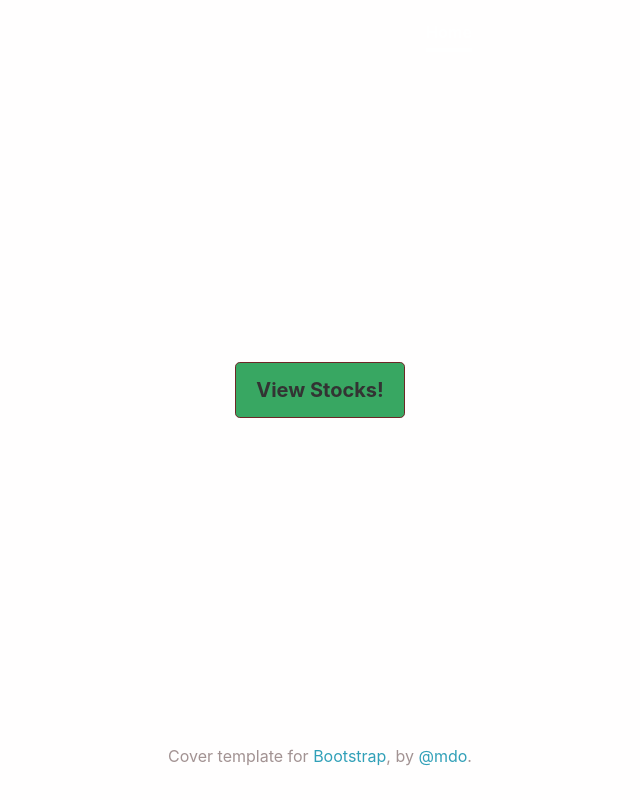
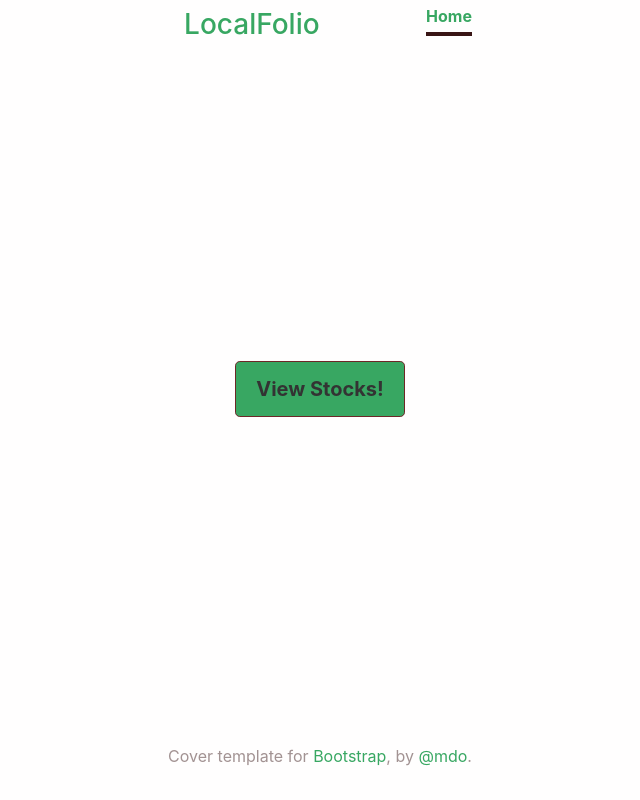
Before and after one commit to girisagar46/DjangoStockPOC, a Django app: template templates/index.html in a window 1280 px wide. Shown: the whole page, without its empty margins (320-960 px from the left). Run offline with Django 3.2, Linux system fonts and the light colour scheme; the template is opened without the code that fills it, so the values that code supplies are empty; some libraries are stand-ins or nearby versions.

Commit message:
Change the color and heading

```diff
--- a/LocalFolioPOC/settings/base.py
+++ b/LocalFolioPOC/settings/base.py
@@ -18,6 +18,8 @@
     # Custom apps
     'finance.apps.FinanceConfig',
 
+
+    # Third party app
     'rest_framework',
     'drf_yasg',
     'django.contrib.admin',
@@ -29,10 +31,8 @@
     'django.contrib.humanize',
     'django_filters',
     'bootstrapform',
+]
 
-
-
-]
 MIDDLEWARE = [
     'django.middleware.security.SecurityMiddleware',
     'django.contrib.sessions.middleware.SessionMiddleware',
--- a/templates/_base.html
+++ b/templates/_base.html
@@ -4,15 +4,18 @@
 <head>
     <meta charset="UTF-8">
     <title>LocalFolio Finance</title>
-    <link rel="stylesheet" href="https://stackpath.bootstrapcdn.com/bootstrap/4.5.2/css/bootstrap.min.css" integrity="sha384-JcKb8q3iqJ61gNV9KGb8thSsNjpSL0n8PARn9HuZOnIxN0hoP+VmmDGMN5t9UJ0Z" crossorigin="anonymous">
+    <link rel="stylesheet" href="https://stackpath.bootstrapcdn.com/bootstrap/4.5.2/css/bootstrap.min.css"
+          integrity="sha384-JcKb8q3iqJ61gNV9KGb8thSsNjpSL0n8PARn9HuZOnIxN0hoP+VmmDGMN5t9UJ0Z" crossorigin="anonymous">
     <link rel="stylesheet" href="{% static 'css/styles.css' %}">
 </head>
 
 <body class="text-center">
 
-    <div class="cover-container d-flex h-100 p-3 mx-auto flex-column">
+<div class="cover-container d-flex flex-column bd-highlight mb-3">
     <header class="masthead mb-auto">
         <div class="inner">
+            <h3 class="masthead-brand"><a class="nav-link active" href="{% url 'finance:index' %}">LocalFolio</a></h3>
+
             <nav class="nav nav-masthead justify-content-center">
                 <a class="nav-link active" href="{% url 'finance:index' %}">Home</a>
             </nav>
@@ -24,7 +27,8 @@
 
     <footer class="mastfoot mt-auto">
         <div class="inner">
-          <p>Cover template for <a href="https://getbootstrap.com/">Bootstrap</a>, by <a href="https://twitter.com/mdo">@mdo</a>.</p>
+            <p>Cover template for <a href="https://getbootstrap.com/">Bootstrap</a>, by <a
+                    href="https://twitter.com/mdo">@mdo</a>.</p>
         </div>
     </footer>
 </div>
@@ -33,7 +37,9 @@
 <!-- Bootstrap core JavaScript
 ================================================== -->
 <!-- Placed at the end of the document so the pages load faster -->
-    <script src="https://code.jquery.com/jquery-3.2.1.slim.min.js" integrity="sha384-KJ3o2DKtIkvYIK3UENzmM7KCkRr/rE9/Qpg6aAZGJwFDMVNA/GpGFF93hXpG5KkN" crossorigin="anonymous"></script>
+<script src="https://code.jquery.com/jquery-3.2.1.slim.min.js"
+        integrity="sha384-KJ3o2DKtIkvYIK3UENzmM7KCkRr/rE9/Qpg6aAZGJwFDMVNA/GpGFF93hXpG5KkN"
+        crossorigin="anonymous"></script>
 <script src="https://unpkg.com/@popperjs/core@2"></script>
 <script src="https://stackpath.bootstrapcdn.com/bootstrap/4.5.2/js/bootstrap.bundle.min.js"></script>
 </body>
--- a/templates/static/css/styles.css
+++ b/templates/static/css/styles.css
@@ -6,7 +6,7 @@
 a,
 a:focus,
 a:hover {
-  color: #31a0b8;
+  color: #38a762;
 }
 
 /* Custom default button */
@@ -37,13 +37,13 @@
   -ms-flex-pack: center;
   -webkit-box-pack: center;
   justify-content: center;
-  color: #d7d6d6;
+  color: #d6d6d6;
   /*text-shadow: 0 .05rem .1rem rgba(76, 20, 20, 0.5);*/
   /*box-shadow: inset 0 0 5rem rgba(0, 0, 0, .5);*/
 }
 
 .cover-container {
-  max-width: 70em;
+  max-width: 120em;
 }
 
 
@@ -61,7 +61,7 @@
 .nav-masthead .nav-link {
   padding: .25rem 0;
   font-weight: 700;
-  color: rgba(255, 255, 255, .5);
+  color: #38a762;
   background-color: transparent;
   border-bottom: .25rem solid transparent;
 }
@@ -76,8 +76,8 @@
 }
 
 .nav-masthead .active {
-  color: #fff;
-  border-bottom-color: #fff;
+  color: #38a762;
+  border-bottom-color: #391515;
 }
 
 @media (min-width: 48em) {
--- a/templates/stockhistory_list.html
+++ b/templates/stockhistory_list.html
@@ -5,7 +5,7 @@
 
     <form method="get">
         {{ filter.form | bootstrap }}
-        <button type="submit" class="btn btn-primary">Search</button>
+        <button type="submit" class="btn btn-success">Search</button>
     </form>
     <table class="table table-responsive-sm table-light">
         <table class="table align-middle">
```
Also changed, not shown: 1 other file. Lines whose indentation alone changed are shown as unchanged.
